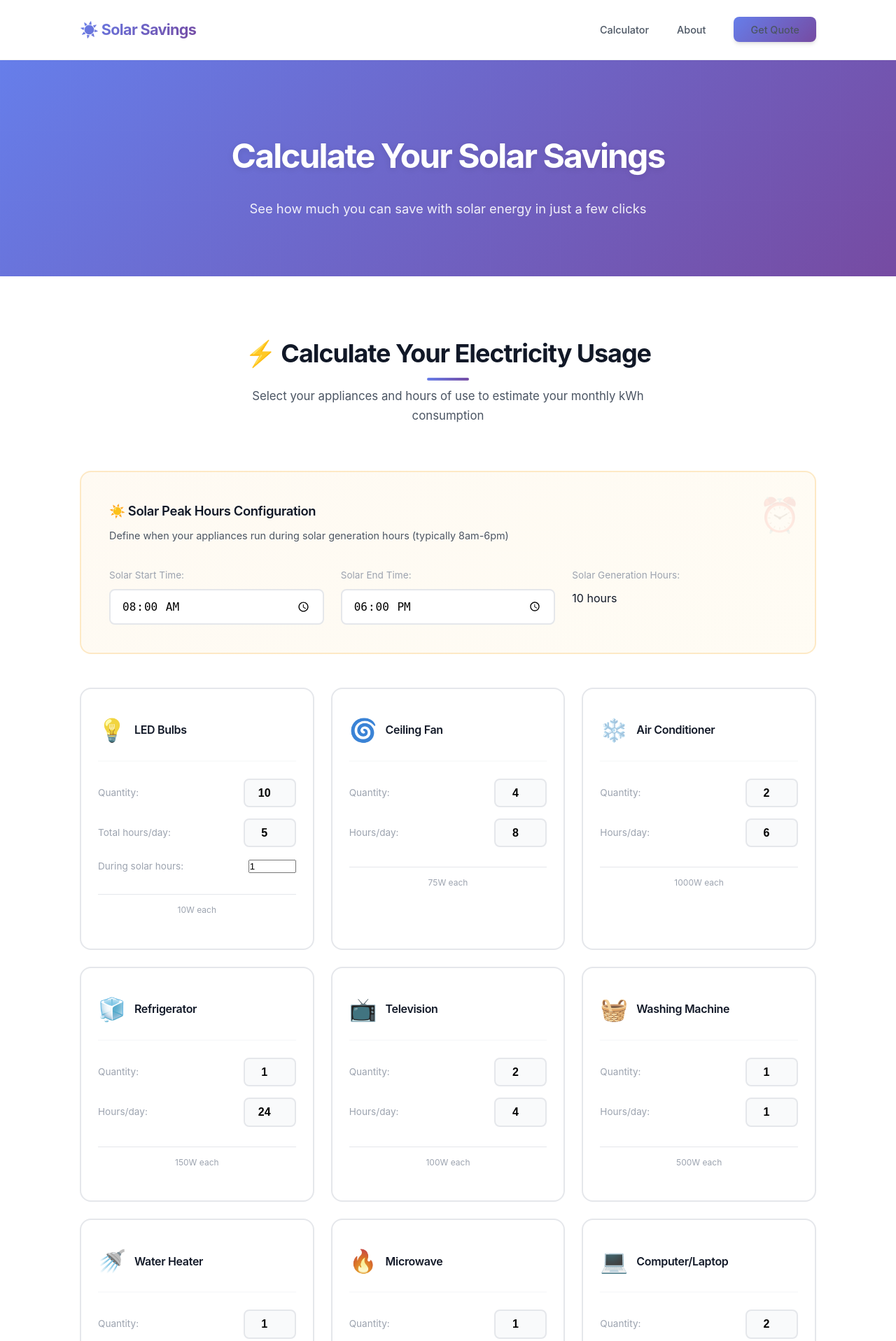
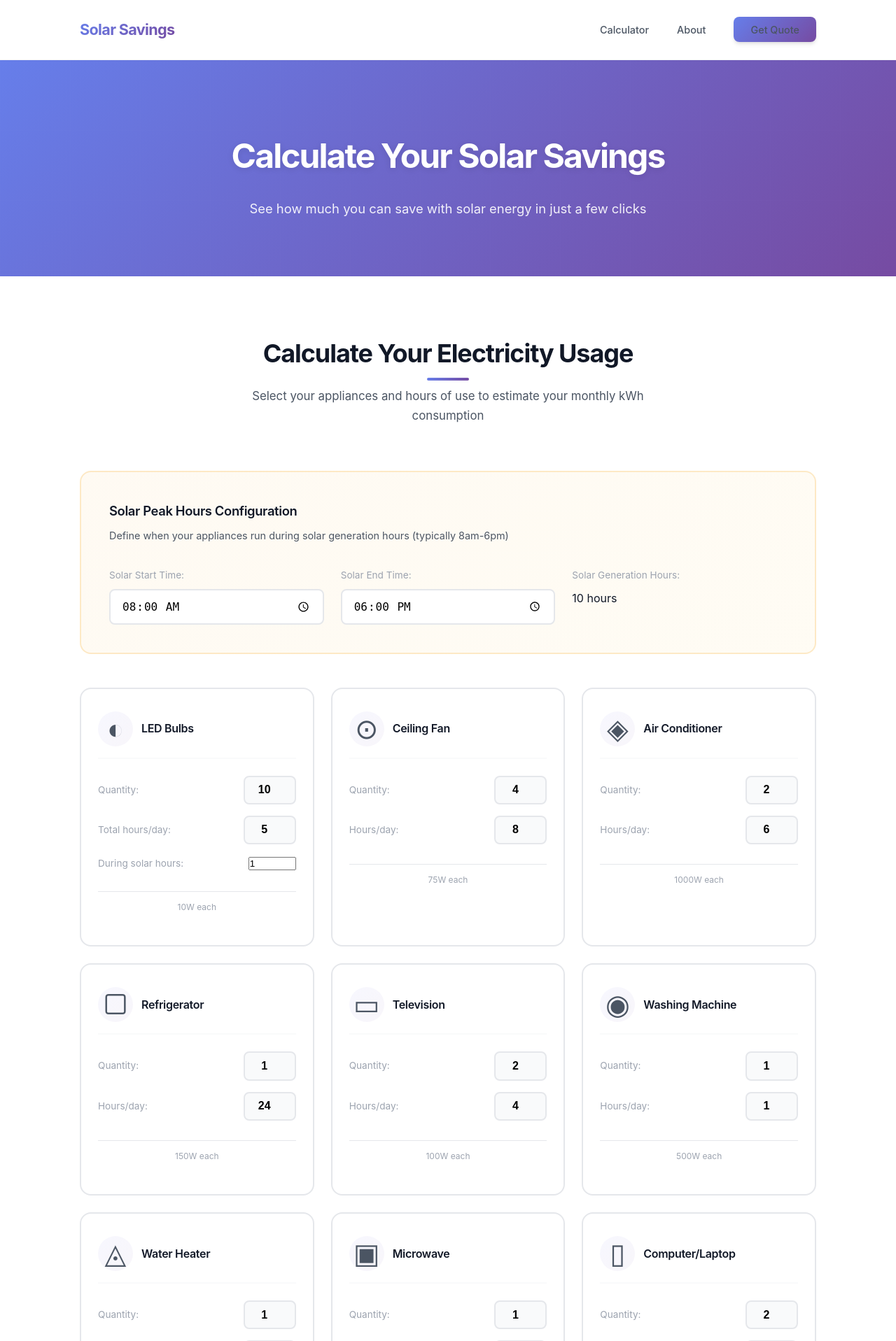
Before and after one commit to Idzzzhm/solarcalc, a PHP site: page / in a window 1280 px wide. Shown: the top 1917 px of the page at 70% size. Run offline with PHP 8.4, Linux system fonts and the light colour scheme.

Commit message:
push icon new

```diff
--- a/index.html
+++ b/index.html
@@ -11,7 +11,7 @@
         <nav class="navbar">
             <div class="container">
                 <div class="logo">
-                    <h1>☀️ Solar Savings</h1>
+                    <h1>Solar Savings</h1>
                 </div>
                 <ul class="nav-links">
                     <li><a href="#calculator">Calculator</a></li>
@@ -34,13 +34,13 @@
         <section id="appliance-calculator" class="appliance-calculator-section">
             <div class="container">
                 <div class="section-header">
-                    <h2>⚡ Calculate Your Electricity Usage</h2>
+                    <h2>Calculate Your Electricity Usage</h2>
                     <p>Select your appliances and hours of use to estimate your monthly kWh consumption</p>
                 </div>
 
                 <div class="peak-hours-config">
                     <div class="peak-hours-card">
-                        <h4>☀️ Solar Peak Hours Configuration</h4>
+                        <h4>Solar Peak Hours Configuration</h4>
                         <p class="help-text">Define when your appliances run during solar generation hours (typically 8am-6pm)</p>
                         <div class="peak-input-group">
                             <div class="peak-input-item">
--- a/styles.css
+++ b/styles.css
@@ -266,14 +266,23 @@ body {
 }
 
 .appliance-icon {
-    font-size: 2rem;
-    filter: grayscale(0.3);
+    font-size: 2.5rem;
+    color: var(--text-mid);
     transition: var(--transition);
+    font-weight: 300;
+    display: flex;
+    align-items: center;
+    justify-content: center;
+    width: 50px;
+    height: 50px;
+    border-radius: 50%;
+    background: linear-gradient(135deg, rgba(99, 102, 241, 0.05) 0%, rgba(118, 75, 162, 0.05) 100%);
 }
 
 .appliance-card:hover .appliance-icon {
-    filter: grayscale(0);
-    transform: scale(1.1);
+    background: var(--bg-gradient);
+    color: var(--bg-white);
+    transform: scale(1.1) rotate(5deg);
 }
 
 .appliance-header h3 {
@@ -347,15 +356,6 @@ body {
     border-radius: 1rem;
     position: relative;
     overflow: hidden;
-}
-
-.peak-hours-card::before {
-    content: '⏰';
-    position: absolute;
-    top: 20px;
-    right: 20px;
-    font-size: 3rem;
-    opacity: 0.1;
 }
 
 .peak-hours-card h4 {
@@ -523,15 +523,6 @@ body {
     border: 2px solid rgba(99, 102, 241, 0.2);
     position: relative;
     overflow: hidden;
-}
-
-.solar-usage-estimate::before {
-    content: '☀️';
-    position: absolute;
-    top: -10px;
-    right: -10px;
-    font-size: 5rem;
-    opacity: 0.1;
 }
 
 .estimate-header {
@@ -987,16 +978,6 @@ select:focus {
     overflow: hidden;
 }
 
-.payback-period::before {
-    content: '⚡';
-    position: absolute;
-    top: 50%;
-    left: 10%;
-    transform: translateY(-50%);
-    font-size: 4rem;
-    opacity: 0.1;
-}
-
 .payback-period strong {
     display: block;
     margin-bottom: 0.75rem;
```
Also changed, not shown: other parts of index.html (+16 -16 lines).
